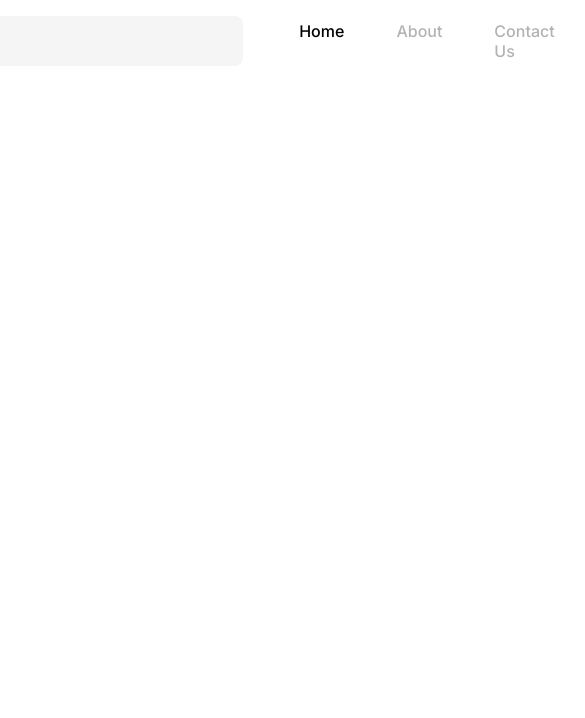
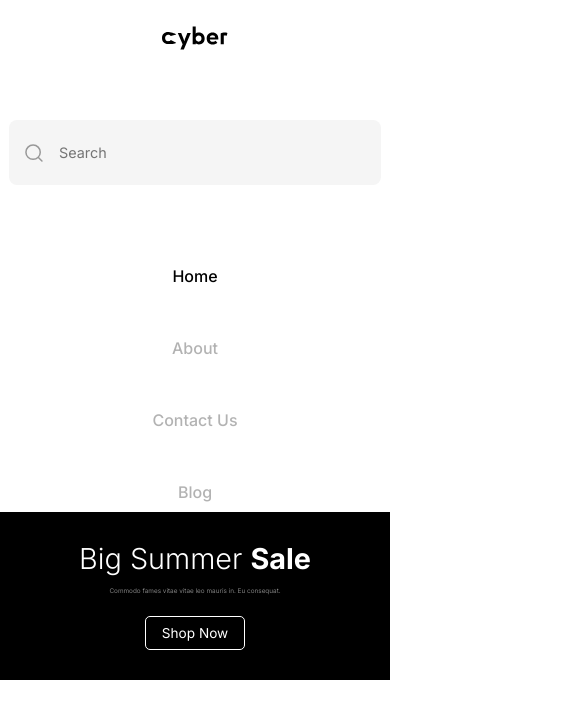
Before and after one commit to nnatroo/cyber-front, a React (Vite) app: page / in a window 390 px wide. Shown: the top 718 px of the page, 585 px wide, since content can reach past the window. Built offline with nearby package versions, Linux system fonts and the light colour scheme; no server answers.

Commit message:
6: Add sale info banner

```diff
--- /dev/null
+++ b/src/components/Banner.jsx
@@ -0,0 +1,18 @@
+import "./Banner.scss"
+const BigSummerSale = () => {
+    return (
+        <div className="container">
+            <div className="content">
+                <h1 className="title">
+                    Big Summer <span className="bold">Sale</span>
+                </h1>
+                <p className="subtitle">
+                    Commodo fames vitae vitae leo mauris in. Eu consequat.
+                </p>
+                <button className="shop-button">Shop Now</button>
+            </div>
+        </div>
+    );
+};
+
+export default BigSummerSale;
--- /dev/null
+++ b/src/components/Banner.scss
@@ -0,0 +1,94 @@
+.container {
+    display: flex;
+    align-items: center;
+    justify-content: center;
+    background-color: black;
+    color: white;
+    text-align: center;
+    padding: 40px 20px;
+
+    .content {
+        max-width: 90%;
+        width: 600px;
+
+        .title {
+            font-size: 3.5rem;
+            font-weight: 300;
+            line-height: 1.2;
+        }
+
+        .bold {
+            font-weight: bold;
+
+        }
+
+        .subtitle {
+            color: gray;
+            margin-top: 10px;
+            max-width: 400px;
+            margin-left: auto;
+            margin-right: auto;
+            font-size: 0.8rem;
+            line-height: 1.5;
+        }
+
+        .shop-button {
+            margin-top: 20px;
+            padding: 12px 24px;
+            border: 1px solid white;
+            color: white;
+            font-size: 1rem;
+            background: transparent;
+            border-radius: 5px;
+            cursor: pointer;
+            transition: background 0.3s, color 0.3s;
+
+            &:hover {
+                background: white;
+                color: black;
+            }
+        }
+    }
+}
+
+@media (max-width: 768px) {
+    .container {
+        .content {
+            width: 90%;
+
+            .title {
+                font-size: 2rem;
+            }
+
+            .subtitle {
+                font-size: 0.5rem;
+            }
+
+            .shop-button {
+                font-size: 0.9rem;
+                padding: 10px 20px;
+            }
+        }
+    }
+}
+
+@media (max-width: 450px) {
+    .container {
+        padding: 30px 15px;
+
+        .content {
+            .title {
+                font-size: 1.8rem;
+            }
+
+            .subtitle {
+                font-size: 0.4rem;
+            }
+
+            .shop-button {
+                font-size: 0.85rem;
+                padding: 8px 16px;
+            }
+        }
+    }
+}
--- a/src/modules/Header.module.scss
+++ b/src/modules/Header.module.scss
@@ -42,3 +42,62 @@
     }
   }
 }
+@media (max-width: 768px) {
+  .header-wrapper {
+    flex-direction: column;
+    text-align: center;
+    padding: 15px;
+  }
+
+  .search-wrapper {
+    margin: 10px 0;
+    width: 100%;
+    input {
+      width: 100%;
+      padding: 10px;
+      font-size: 1rem;
+    }
+  }
+
+  nav {
+    width: 100%;
+    margin-top: 15px;
+
+    ul {
+      flex-direction: column;
+      gap: 10px;
+      padding: 0;
+      margin: 0;
+    }
+
+    li {
+      .navlink {
+        font-size: 1.2rem;
+      }
+    }
+  }
+}
+
+
+@media (max-width: 480px) {
+  .header-wrapper {
+    padding: 10px;
+  }
+
+  .search-wrapper {
+    input {
+      font-size: 0.9rem;
+      padding: 8px;
+    }
+  }
+
+  nav ul {
+    gap: 8px;
+  }
+
+  nav li {
+    .navlink {
+      font-size: 1.1rem;
+    }
+  }
+}
--- a/src/pages/Home.jsx
+++ b/src/pages/Home.jsx
@@ -1,9 +1,11 @@
 import {Header} from "../components/Header.jsx";
+import Banner from "../components/Banner.jsx"
 
 const Home = () => {
   return (
     <>
      <Header />
+        <Banner/>
     </>
   )
 };
```
